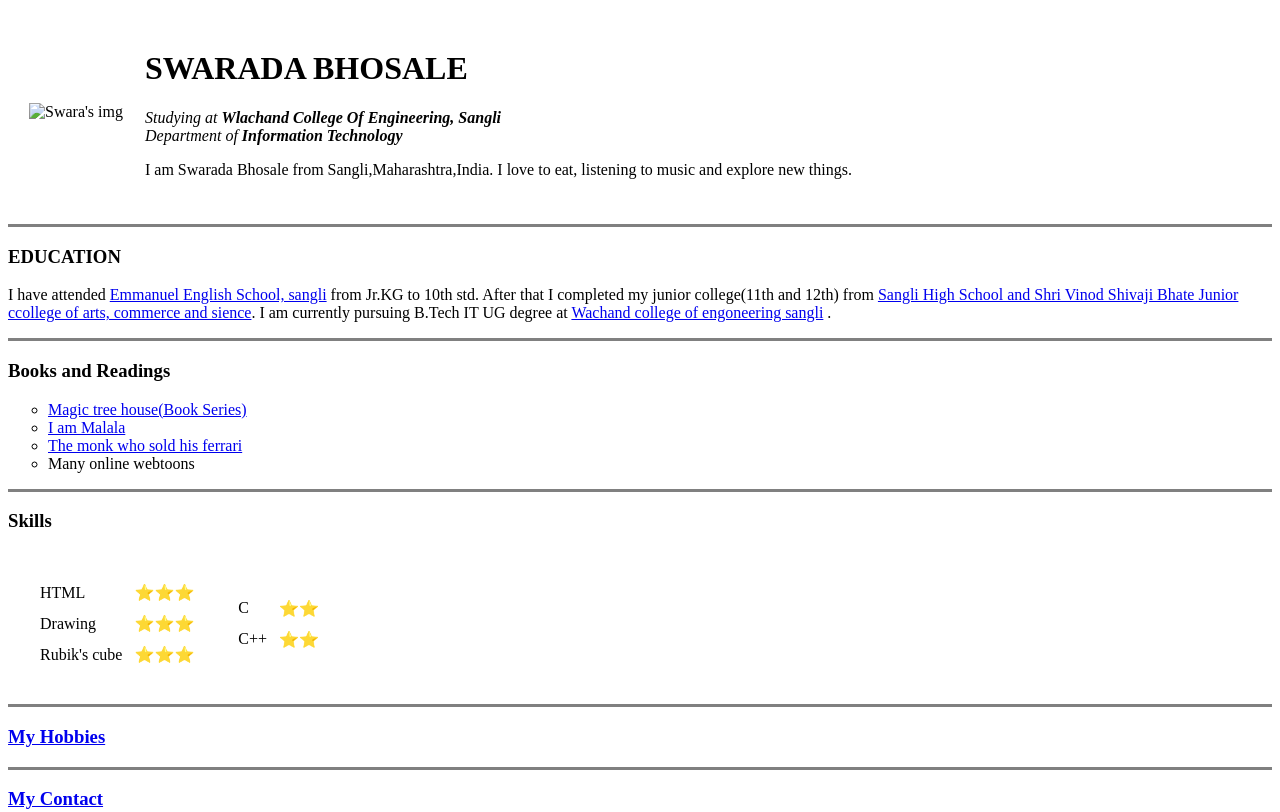
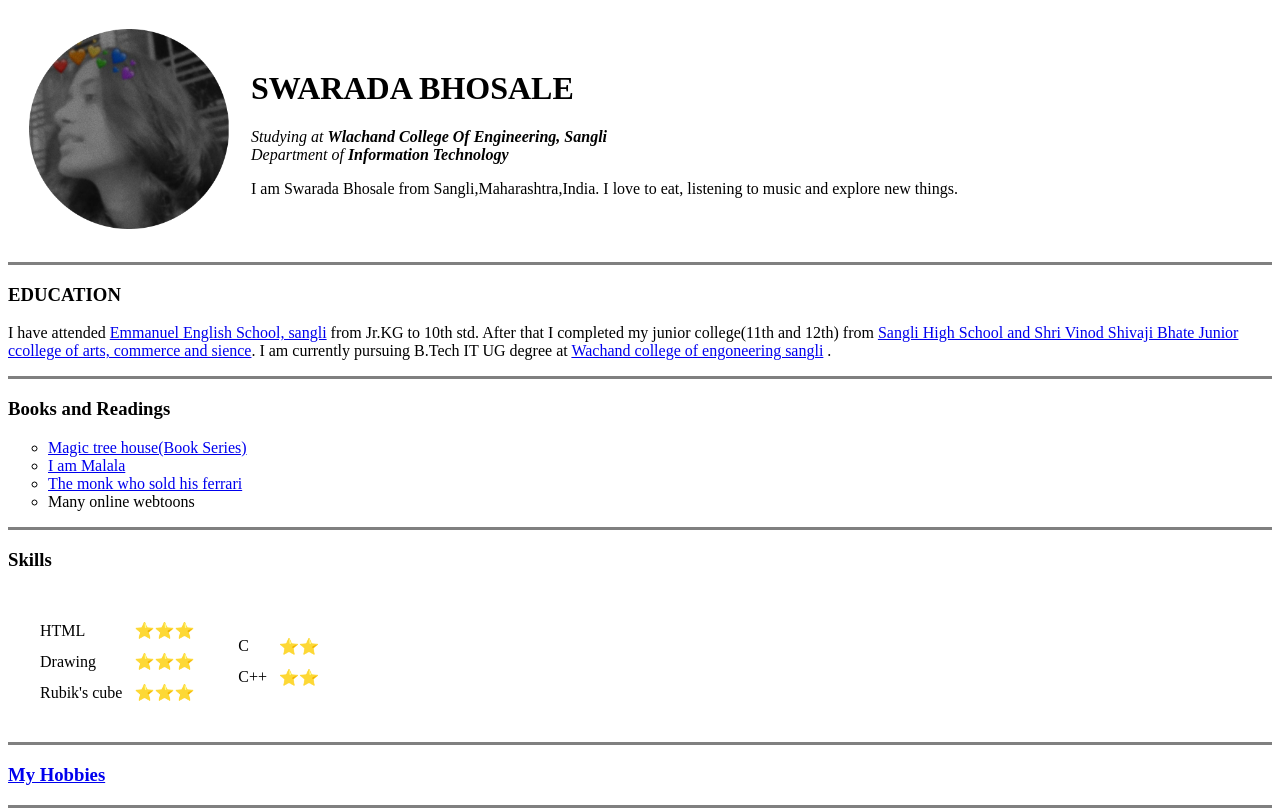
Before and after one commit to swarraaa/cv, a plain HTML site: page index.html in a window 1280 px wide. Shown: the top 812 px of the page. Drawn offline with Linux system fonts and the light colour scheme.

Commit message:
Update index.html

```diff
--- a/index.html
+++ b/index.html
@@ -14,7 +14,7 @@
     <table cellspacing="20">
         <tr>
             <td>
-                <img src="/images/me.png" alt="Swara's img" height="200" width="200">
+                <img src="me.png" alt="Swara's img" height="200" width="200">
             </td>
             <td>
                 <h1>SWARADA BHOSALE</h1>
```
